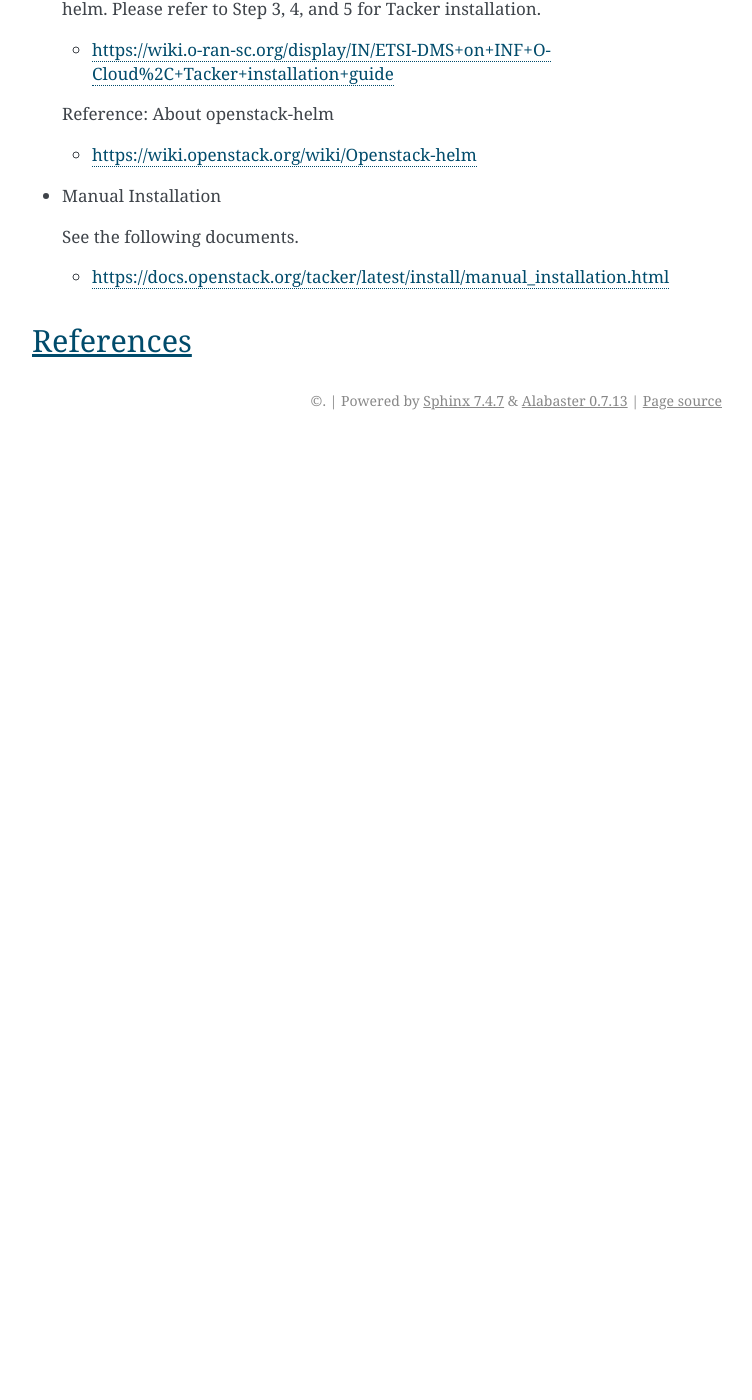
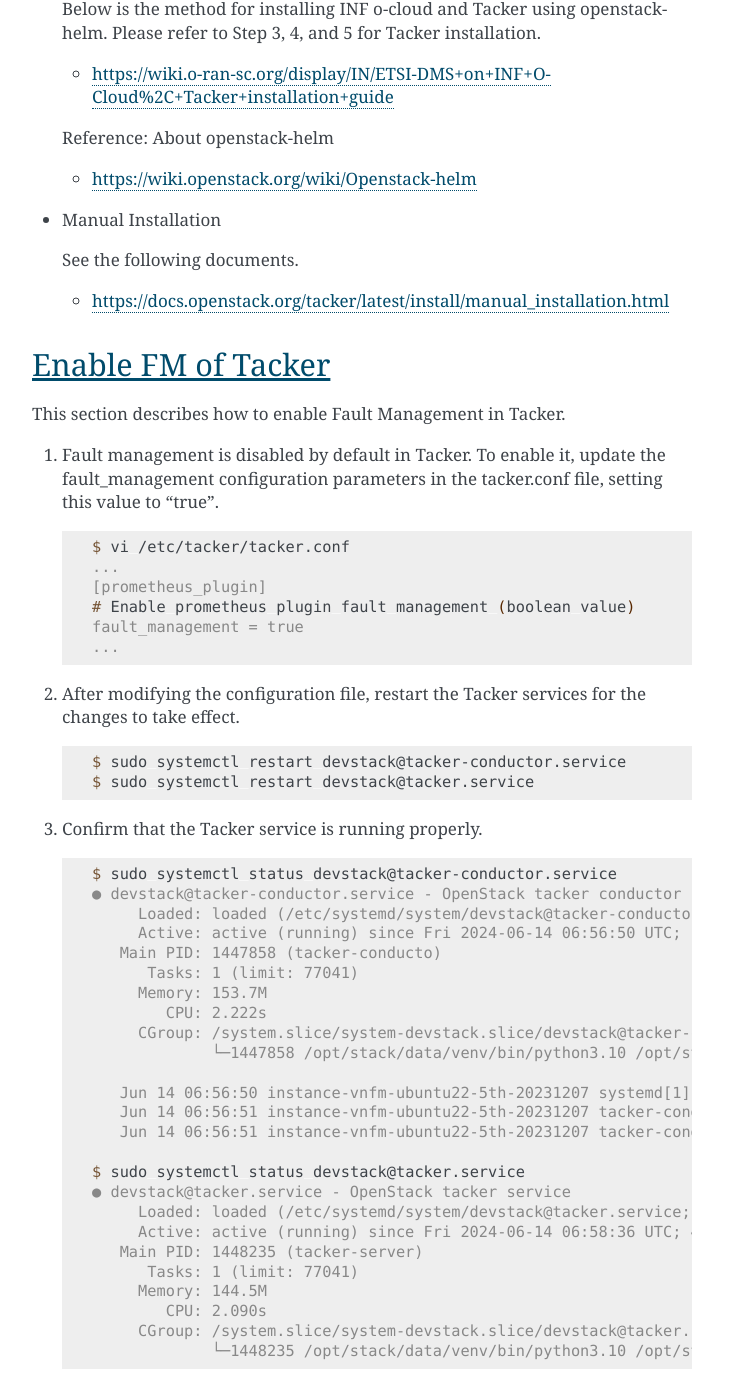
Before and after one commit to o-ran-sc/smo-o2, a Sphinx documentation site: the page built from docs/installation-guide.rst, in a window 1280 px wide and 1400 px high, scrolled down 2331 px. Shown: the whole window, without its empty margins (388-1140 px from the left). Built offline with Sphinx 7.4.7, drawn with Linux system fonts in a browser that asks for light colours; before the commit the page ends 2771 px from its top, so only the background shows below that; some of the changed text lies outside the part shown.

Commit message:
Add Fault Management user guide
Improve the user guide by adding procedures for deploying
Fault Management.

Change-Id: Ibad4d3f8527f3a96e8713bdadc2a294e8a351def
Signed-off-by: Ashutosh Mishra <ashutosh.mishra1@india.nec.com>

```diff
--- a/docs/installation-guide.rst
+++ b/docs/installation-guide.rst
@@ -137,6 +137,63 @@
      https://docs.openstack.org/tacker/latest/install/manual_installation.html
 
 
+Enable FM of Tacker
+-------------------
+
+This section describes how to enable Fault Management in Tacker.
+
+#. Fault management is disabled by default in Tacker. To enable it, update
+   the fault_management configuration parameters in the tacker.conf file,
+   setting this value to “true”.
+
+   .. code-block:: console
+
+       $ vi /etc/tacker/tacker.conf
+       ...
+       [prometheus_plugin]
+       # Enable prometheus plugin fault management (boolean value)
+       fault_management = true
+       ...
+
+#. After modifying the configuration file, restart the Tacker services for
+   the changes to take effect.
+
+   .. code-block:: console
+
+       $ sudo systemctl restart devstack@tacker-conductor.service
+       $ sudo systemctl restart devstack@tacker.service
+
+#. Confirm that the Tacker service is running properly.
+
+   .. code-block:: console
+
+       $ sudo systemctl status devstack@tacker-conductor.service
+       ● devstack@tacker-conductor.service - OpenStack tacker conductor service
+            Loaded: loaded (/etc/systemd/system/devstack@tacker-conductor.service; enabled; vendor preset: enabled)
+            Active: active (running) since Fri 2024-06-14 06:56:50 UTC; 16s ago
+          Main PID: 1447858 (tacker-conducto)
+             Tasks: 1 (limit: 77041)
+            Memory: 153.7M
+               CPU: 2.222s
+            CGroup: /system.slice/system-devstack.slice/devstack@tacker-conductor.service
+                    └─1447858 /opt/stack/data/venv/bin/python3.10 /opt/stack/data/venv/bin/tacker-conductor --config-file /etc/tacker/tacker.co>
+
+          Jun 14 06:56:50 instance-vnfm-ubuntu22-5th-20231207 systemd[1]: Started OpenStack tacker conductor service.
+          Jun 14 06:56:51 instance-vnfm-ubuntu22-5th-20231207 tacker-conductor[1447858]: /opt/stack/data/venv/lib/python3.10/site-packages/oslo_db>
+          Jun 14 06:56:51 instance-vnfm-ubuntu22-5th-20231207 tacker-conductor[1447858]:   warnings.warn(
+
+       $ sudo systemctl status devstack@tacker.service
+       ● devstack@tacker.service - OpenStack tacker service
+            Loaded: loaded (/etc/systemd/system/devstack@tacker.service; enabled; vendor preset: enabled)
+            Active: active (running) since Fri 2024-06-14 06:58:36 UTC; 4s ago
+          Main PID: 1448235 (tacker-server)
+             Tasks: 1 (limit: 77041)
+            Memory: 144.5M
+               CPU: 2.090s
+            CGroup: /system.slice/system-devstack.slice/devstack@tacker.service
+                    └─1448235 /opt/stack/data/venv/bin/python3.10 /opt/stack/data/venv/bin/tacker-server --config-file /etc/tacker/tacker.conf
+
+
 References
 ----------
 .. <PROVIDE NEEDED/USEFUL REFERENCES>
--- a/docs/tacker-user-guide-cnf-v2.rst
+++ b/docs/tacker-user-guide-cnf-v2.rst
@@ -537,8 +537,8 @@
             -H "Content-type: application/json" -H "X-Auth-Token:$TOKEN" -H "Version: 2.0.0" \
             -d '{"terminationType": "FORCEFUL"}'
 
-.. _ETSI NFV-SOL CNF Deployment using Helm (v2 VNF LCM API): https://docs.openstack.org/tacker/latest/user/etsi_cnf_helm_v2.html
+.. _ETSI NFV-SOL CNF Deployment using Helm (v2 VNF LCM API): https://docs.openstack.org/tacker/latest/user/v2/cnf/deployment_using_helm/index.html
 .. _Use Case Guide: https://docs.openstack.org/tacker/latest/user/etsi_use_case_guide.html
 .. _API Reference: https://docs.openstack.org/api-ref/nfv-orchestration
 .. _INF O2 Service Userguide: https://docs.o-ran-sc.org/projects/o-ran-sc-pti-o2/en/latest/user-guide.html
-.. _Prepare VNF Package: https://docs.openstack.org/tacker/latest/user/etsi_cnf_helm_v2.html#prepare-vnf-package
+.. _Prepare VNF Package: https://docs.openstack.org/tacker/latest/user/v2/cnf/deployment_using_helm/index.html#prepare-vnf-package
--- a/docs/user-guide.rst
+++ b/docs/user-guide.rst
@@ -48,6 +48,7 @@
 
    tacker-user-guide-vnf-v2.rst
    tacker-user-guide-cnf-v2.rst
+   how-to-use-fm-guide.rst
 
 O2dms FM/PM
 """""""""""
```
Also changed, not shown: docs/how-to-use-fm-guide.rst (added, +292 -0 lines).
